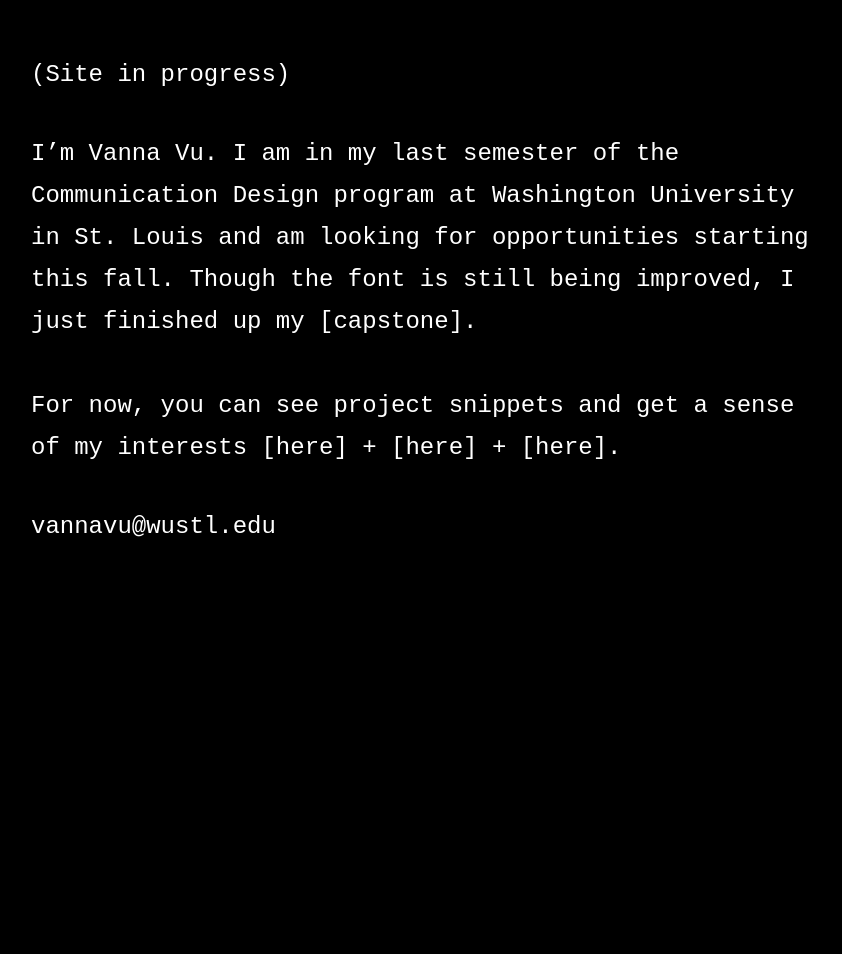
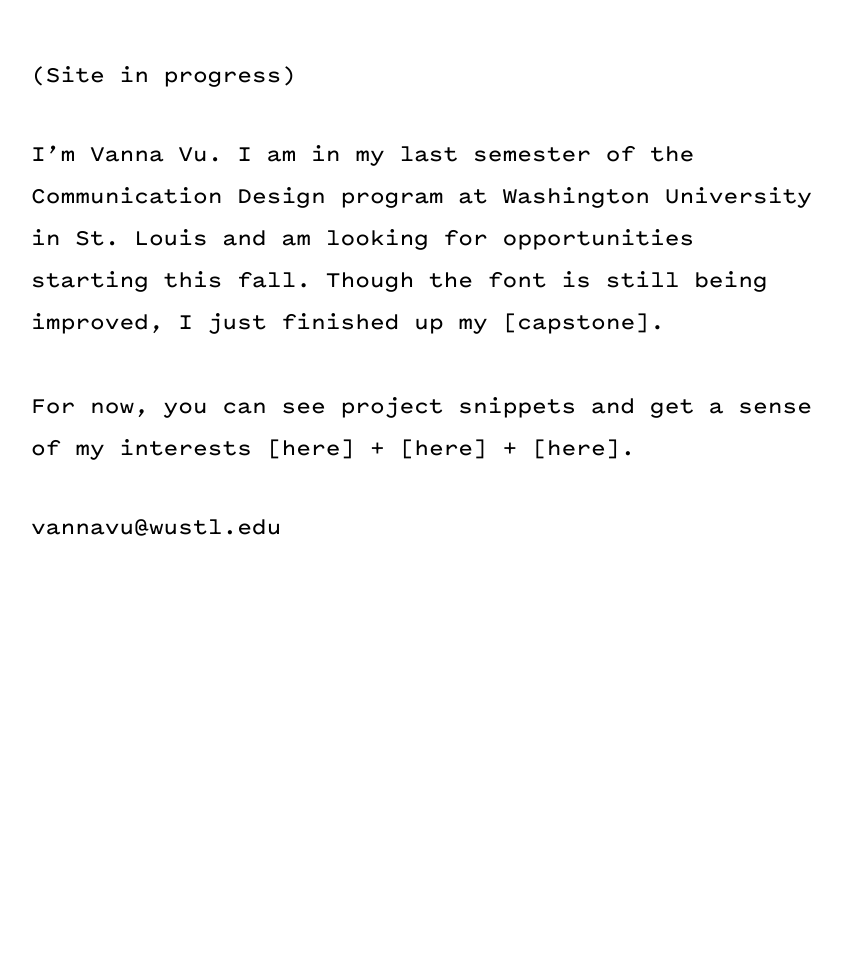
Before and after one commit to vannavu/vannavu.github.io, a Jekyll site: the page built from index.md, in a window 1280 px wide. Shown: the whole page, without its empty margins (23-865 px from the left). Built offline with Jekyll 4.4.1, drawn with Linux system fonts in a browser that asks for light colours; nearby versions of some CDN libraries; some web fonts are replaced.

Commit message:
color + font

```diff
--- a/_layouts/inprog.html
+++ b/_layouts/inprog.html
@@ -4,14 +4,14 @@
   {% include head.html %}
   <link rel="stylesheet" href="{{ "/assets/css/work.css" | relative_url }}">
 
-  <body style="background:black; margin: 3em">
-    <h2 style="color: white">(Site in progress)</h2>
+  <body style="margin: 3em">
+    <h2>(Site in progress)</h2>
     <br>
-    <h2 style="color: white">I’m Vanna Vu. I am in my last semester of the Communication Design program at Washington University in St. Louis and am looking for opportunities starting this fall.
-    Though the font is still being improved, I just finished up my [<a style="color: white; text-decoration: none" href="https://vannavu.com/zazz/" target="_blank">capstone</a>].<br><br>
-    For now, you can see project snippets and get a sense of my interests [<a style="color: white; text-decoration: none" href="https://vannavu.com/referencerepository/" target="_blank">here</a>] + [<a style="color: white; text-decoration: none" href="https://www.instagram.com/vanna_vu/" target="_blank">here</a>] + [<a style="color: white; text-decoration: none" href="https://www.are.na/vanna-vu/blocks?sort=UPDATED_AT" target="_blank">here</a>].</h2>
+    <h2>I’m Vanna Vu. I am in my last semester of the Communication Design program at Washington University in St. Louis and am looking for opportunities starting this fall.
+    Though the font is still being improved, I just finished up my [<a style="color: black; text-decoration: none" href="https://vannavu.com/zazz/" target="_blank">capstone</a>].<br><br>
+    For now, you can see project snippets and get a sense of my interests [<a style="color: black; text-decoration: none" href="https://vannavu.com/referencerepository/" target="_blank">here</a>] + [<a style="color: black; text-decoration: none" href="https://www.instagram.com/vanna_vu/" target="_blank">here</a>] + [<a style="color: black; text-decoration: none" href="https://www.are.na/vanna-vu/blocks?sort=UPDATED_AT" target="_blank">here</a>].</h2>
     <br>
-    <h2 style="color: white">vannavu@wustl.edu</h2>
+    <h2>vannavu@wustl.edu</h2>
     <p></p>
   </body>
 
--- a/assets/css/style.css
+++ b/assets/css/style.css
@@ -1,4 +1,12 @@
 @import url("https://use.typekit.net/mqb3eja.css");
+
+@font-face {
+  font-family: Pitch;
+  src: url('../fonts/PitchSansWeb-Semibold.eot');
+  src: url('../fonts/PitchSansWeb-Semibold.eot?#iefix') format('embedded-opentype'),
+       url('../fonts/PitchSansWeb-Semibold.woff2') format('woff2'),
+       url('../fonts/PitchSansWeb-Semibold.woff') format('woff');
+}
 
 html {
 	height: 100%;
@@ -124,8 +132,7 @@
 
 /* synopsis */
 h2 {
-	font-weight: 300;
-	font-family: "source-code-pro", monospace;
+	font-family: "Pitch", monospace;
 	font-size: 24px;
 	line-height: 1.75em;
 	color: black;
```
Also changed, not shown: assets/css/work.css (line endings or trailing spaces), assets/fonts/PitchSansWeb-Semibold.woff (added), assets/fonts/PitchSansWeb-Semibold.woff2 (added), 1 other file.
